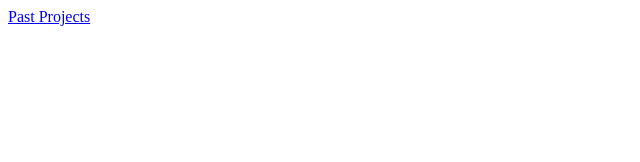
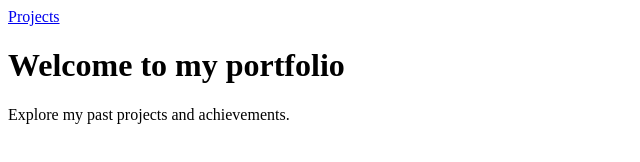
Before and after one commit to lowsecurity/lowsecurity.github.io, a plain HTML site: page index.html in a window 1280 px wide. Shown: the whole page, without its empty margins (0-640 px from the left). Drawn offline with Linux system fonts and the light colour scheme.

Commit message:
Revamp index.html for portfolio page with dark blurple theme

```diff
--- a/index.html
+++ b/index.html
@@ -4,14 +4,22 @@
     <meta charset="UTF-8">
     <meta http-equiv="X-UA-Compatible" content="IE=edge">
     <meta name="viewport" content="width=device-width, initial-scale=1.0">
-        <meta name="description" content="Homepage">
+    <meta name="description" content="Portfolio Page">
     <meta name="author" content="HighSecurity">
     <link rel="stylesheet" href="/styles.css">
-        <script src="./main.js"></script>
     <link rel="icon" href="/favicon.ico">
-        <title>Picture Perfect Trip Assignment</title>
+    <title>HighSecurity Portfolio</title>
 </head>
 <body>
-        <a href="projects.html">Past Projects</a>
+    <header>
+        <nav>
+            <a href="projects.html">Projects</a>
+        </nav>
+    </header>
+    <main>
+        <h1>Welcome to my portfolio</h1>
+        <p>Explore my past projects and achievements.</p>
+    </main>
+    <script src="./main.js"></script>
 </body>
 </html>
```
Lines whose indentation alone changed are shown as unchanged.
